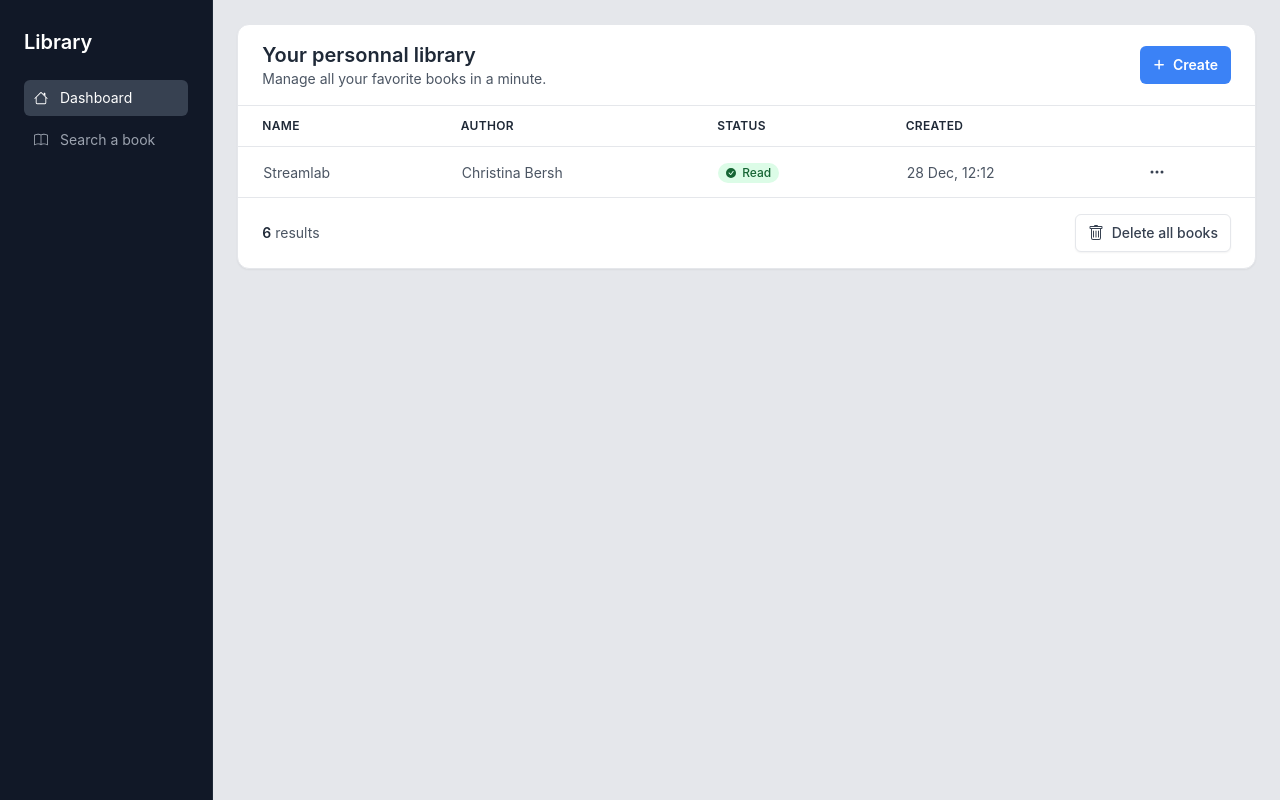
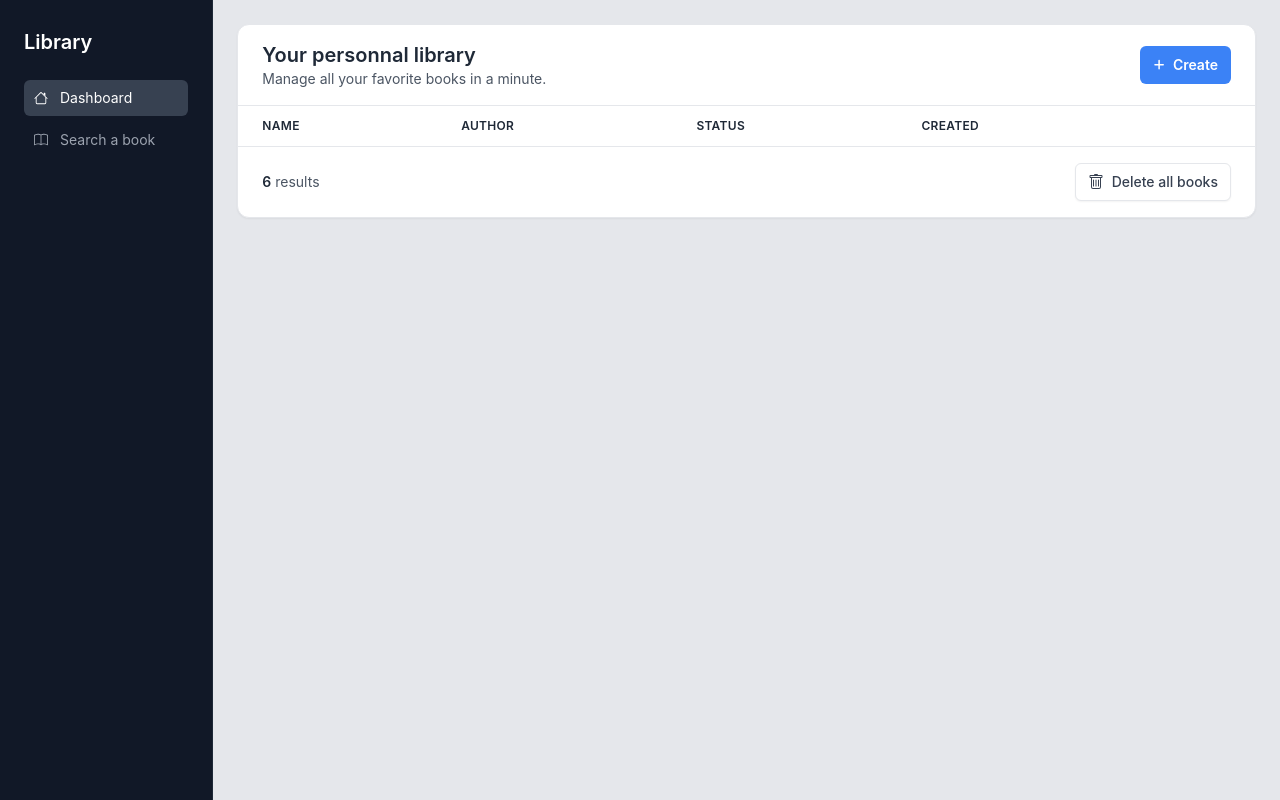
Before and after one commit to williambaele/redux-books, a React (Create React App) app: page / in a window 1280 px wide. Built offline with nearby package versions, Linux system fonts and the light colour scheme.

Commit message:
fixed error

```diff
--- a/src/components/NewRow.js
+++ b/src/components/NewRow.js
@@ -2,7 +2,8 @@ import React, { useState } from "react";
 import { connect } from "react-redux";
 import { addBook } from "../redux/actions/actionAddBooks";
 
-const NewRow = ({ libraryData, addBook }) => {
+
+const NewRow = ({ libraryData, addBook}) => {
   console.log(libraryData);
 
   const initialState = {
@@ -16,6 +17,8 @@ const NewRow = ({ libraryData, addBook }) => {
     e.preventDefault();
     addBook(newData);
   };
+
+  console.log(libraryData)
 
   return (
     <tr className="bg-gray-100">
--- a/src/components/Row.js
+++ b/src/components/Row.js
@@ -1,13 +1,13 @@
 import React from "react";
 import ActionsButton from "./ActionsButton";
 
-const Row = () => {
+const Row = ({data}) => {
   return (
     <tr>
       <td class="h-px w-px whitespace-nowrap">
         <div class="px-6 py-3">
           <span class="text-sm text-gray-600 dark:text-gray-400">
-            Streamlab
+            {data.author}
           </span>
         </div>
       </td>
--- a/src/components/Table.js
+++ b/src/components/Table.js
@@ -2,10 +2,22 @@ import React, { useState } from "react";
 import Row from "./Row.js";
 import NewRow from "./NewRow.js";
 
-const Table = () => {
+const Table = ({ libraryData }) => {
   const headings = ["Name", "Author", "Status", "Created"];
 
   const [visibleNewRow, setVisibleNewRow] = useState(false);
+
+  console.log(libraryData);
+  // //MAPING
+  // const displayData =
+  //   libraryData.length > 0 ? (
+  //     libraryData.map((data) => {
+  //       return <Row key={data.id} data={data} />;
+  //     })
+  //   ) : (
+  //     <div className="w-full bg-red-400">aucun livre</div>
+  //   );
+
   return (
     <div className="w-full h-full p-6">
       <div className="w-full h-full">
@@ -67,7 +79,7 @@ const Table = () => {
                   </thead>
                   <tbody class="divide-y divide-gray-200">
                     {visibleNewRow && <NewRow />}
-                    <Row />
+                    {/* {displayData & displayData} */}
                   </tbody>
                 </table>
 
```
